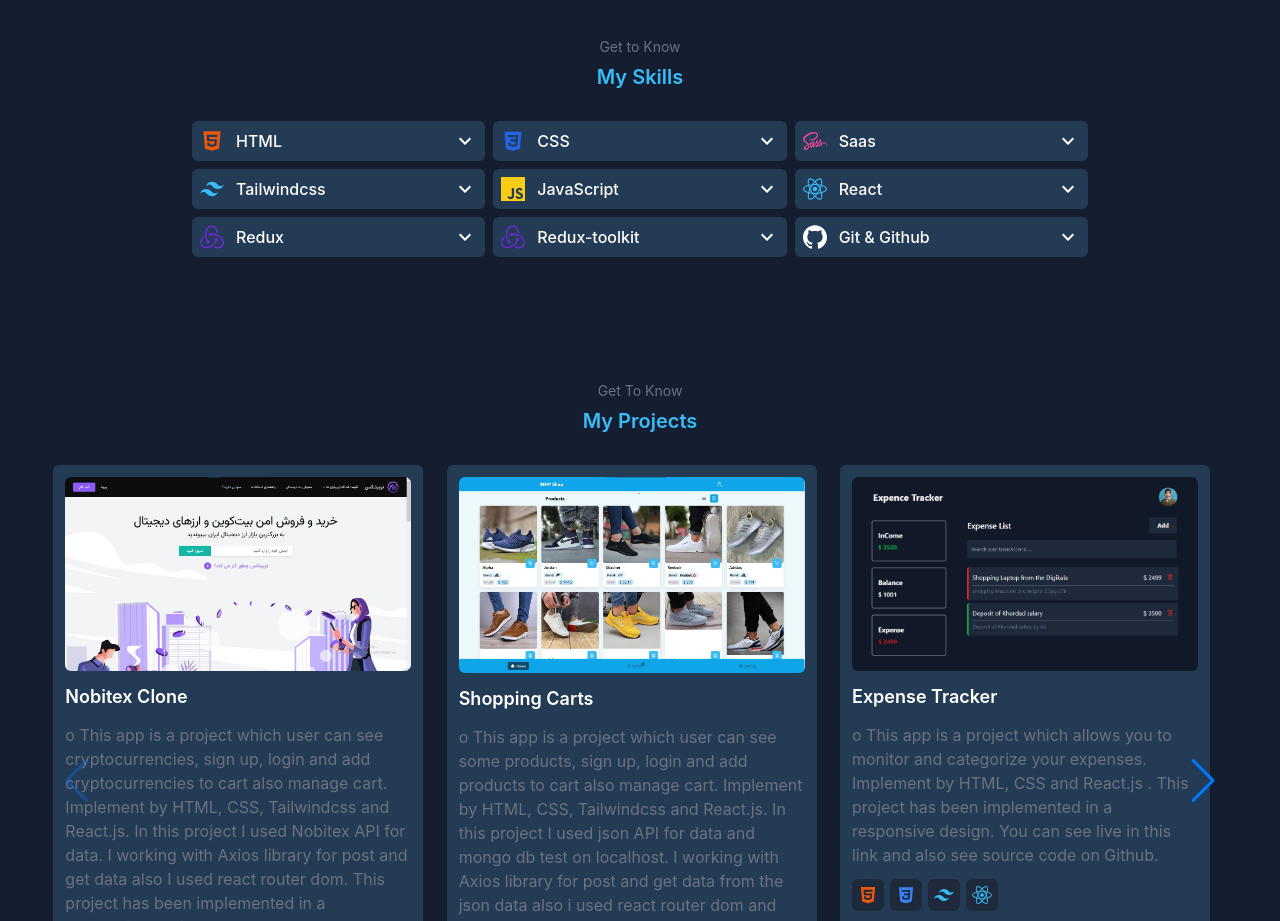
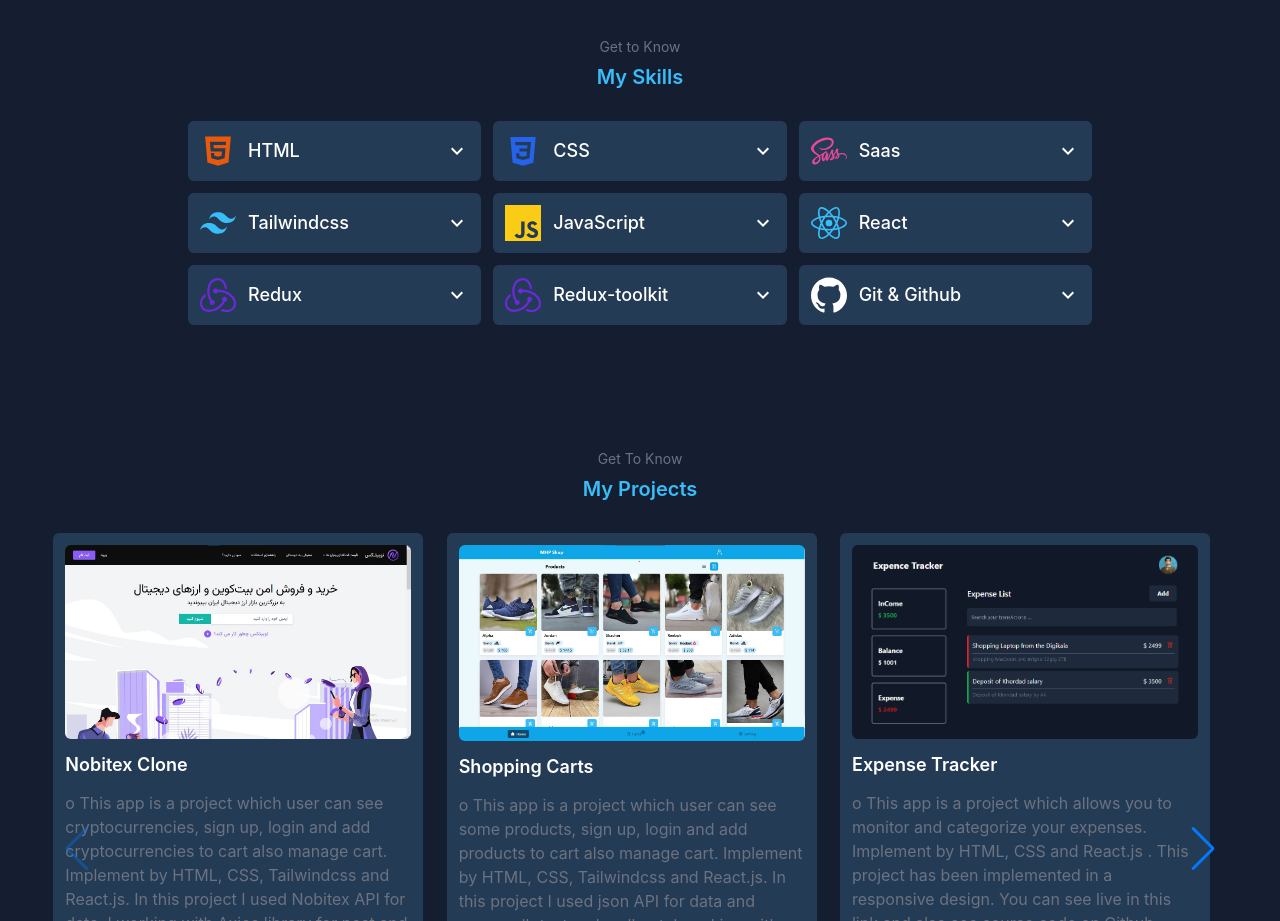
Before and after one commit to MHPourhasani/my-personal-porfolio, a React (Create React App) app: page / in a window 1280 px wide. Shown: the part 1140-2061 px from the top of the page. Built offline with nearby package versions, Linux system fonts and the light colour scheme.

Commit message:
improvement some styles in mySkills component

```diff
--- a/src/components/MySkills/MySkills.jsx
+++ b/src/components/MySkills/MySkills.jsx
@@ -10,54 +10,54 @@
 const MySkills = () => {
 	const mySkills = [
 		{
-			icon: <AiFillHtml5 className='h-6 w-6 text-orange-600' />,
+			icon: <AiFillHtml5 className='h-auto w-6 text-orange-600 md:w-8 xl:w-9' />,
 			title: 'HTML',
 			description:
 				'o	The HyperText Markup Language or HTML is the standard markup language for documents designed to be displayed in a web browser.',
 		},
 		{
-			icon: <DiCss3 className='h-6 w-6 text-blue-600' />,
+			icon: <DiCss3 className='h-auto w-6 text-blue-600 md:w-8 xl:w-9' />,
 			title: 'CSS',
 			description: 'o	CSS is the language we use to style a Web page.',
 		},
 		{
-			icon: <FaSass className='h-6 w-6 text-pink-500' />,
+			icon: <FaSass className='h-auto w-6 text-pink-500 md:w-8 xl:w-9' />,
 			title: 'Saas',
 			description:
 				'o	Sass is a stylesheet language that’s compiled to CSS. It allows you to use variables, nested rules, mixins, functions, and more, all with a fully CSS-compatible syntax. Sass helps keep large stylesheets well-organized and makes it easy to share design within and across projects.',
 		},
 		{
-			icon: <SiTailwindcss className='h-6 w-6 text-sky-400' />,
+			icon: <SiTailwindcss className='h-auto w-6 text-sky-400 md:w-8 xl:w-9' />,
 			title: 'Tailwindcss',
 			description:
 				'o	Tailwind CSS is an open source CSS framework. The main feature of this library is that, unlike other CSS frameworks like Bootstrap, it does not provide a series of predefined classes for elements such as buttons or tables. Instead, it creates a list of "utility" CSS classes that can be used to style each element by mixing and matching.',
 		},
 		{
-			icon: <SiJavascript className='h-6 w-6 text-yellow-400' />,
+			icon: <SiJavascript className='h-auto w-6 text-yellow-400 md:w-8 xl:w-9' />,
 			title: 'JavaScript',
 			description:
 				'o	JavaScript (JS) is a lightweight, interpreted, or just-in-time compiled programming language with first-class functions. While it is most well-known as the scripting language for Web pages, many non-browser environments also use it, such as Node.js. JavaScript is a prototype-based, multi-paradigm, single-threaded, dynamic language, supporting object-oriented, imperative, and declarative (e.g. functional programming) styles.',
 		},
 		{
-			icon: <SiReact className='h-6 w-6 text-sky-400' />,
+			icon: <SiReact className='h-auto w-6 text-sky-400 md:w-8 xl:w-9' />,
 			title: 'React',
 			description:
 				'o	React (also known as React.js or ReactJS) is a free and open-source front-end JavaScript library for building user interfaces based on UI components. It is maintained by Meta (formerly Facebook) and a community of individual developers and companies. React can be used as a base in the development of single-page, mobile, or server-rendered applications with frameworks like Next.js. However, React is only concerned with state management and rendering that state to the DOM, so creating React applications usually requires the use of additional libraries for routing, as well as certain client-side functionality.',
 		},
 		{
-			icon: <SiRedux className='h-6 w-6 text-violet-700' />,
+			icon: <SiRedux className='h-auto w-6 text-violet-700 md:w-8 xl:w-9' />,
 			title: 'Redux',
 			description:
 				'o Redux is an open-source JavaScript library for managing and centralizing application state. It is most commonly used with libraries such as React or Angular for building user interfaces. Do some exercise project with redux for managing and centralizing application state.Redux is a small library with a simple, limited API designed to be a predictable container for application state. It operates in a similar fashion to a reducing function, a functional programming concept. ',
 		},
 		{
-			icon: <SiRedux className='h-6 w-6 text-violet-700' />,
+			icon: <SiRedux className='h-auto w-6 text-violet-700 md:w-8 xl:w-9' />,
 			title: 'Redux-toolkit',
 			description:
 				'The Redux Toolkit package is intended to be the standard way to write Redux logic. It was originally created to help address three common concerns about Redux: 1. Configuring a Redux store is too complicated 2. I have to add a lot of packages to get Redux to do anything useful 3. Redux requires too much boilerplate code',
 		},
 		{
-			icon: <SiGithub className='h-6 w-6' />,
+			icon: <SiGithub className='h-auto w-6 md:w-8 xl:w-9' />,
 			title: 'Git & Github',
 			description:
 				'o	Utilizing the git flow procedure including (branching, pull, push, standard commit) to better manage the project and code review. ',
@@ -76,17 +76,17 @@
 			</div>
 
 			{/* show my skills */}
-			<section className='flex w-5/6 flex-wrap items-center justify-center my-3 gap-2 md:w-11/12 md:items-start'>
+			<section className='my-3 flex w-5/6 flex-wrap items-center justify-center gap-2 md:w-11/12 md:items-start xl:gap-3'>
 				{mySkills.map((skill) => (
 					<Disclosure
 						as='div'
-						className='w-full rounded-md bg-darkBlueMd p-2 md:w-5/12 xl:w-3/12'>
+						className='w-full rounded-md bg-darkBlueMd p-2 md:w-5/12 md:p-2.5 xl:w-3/12 xl:p-3'>
 						{({ open }) => (
 							<>
 								<Disclosure.Button className='flex w-full items-center justify-between text-white'>
 									<span className='flex items-center gap-3'>
 										{skill.icon}
-										<span className='font-medium'>{skill.title}</span>
+										<span className='font-medium xl:text-lg'>{skill.title}</span>
 									</span>
 
 									<MdOutlineKeyboardArrowDown
```
